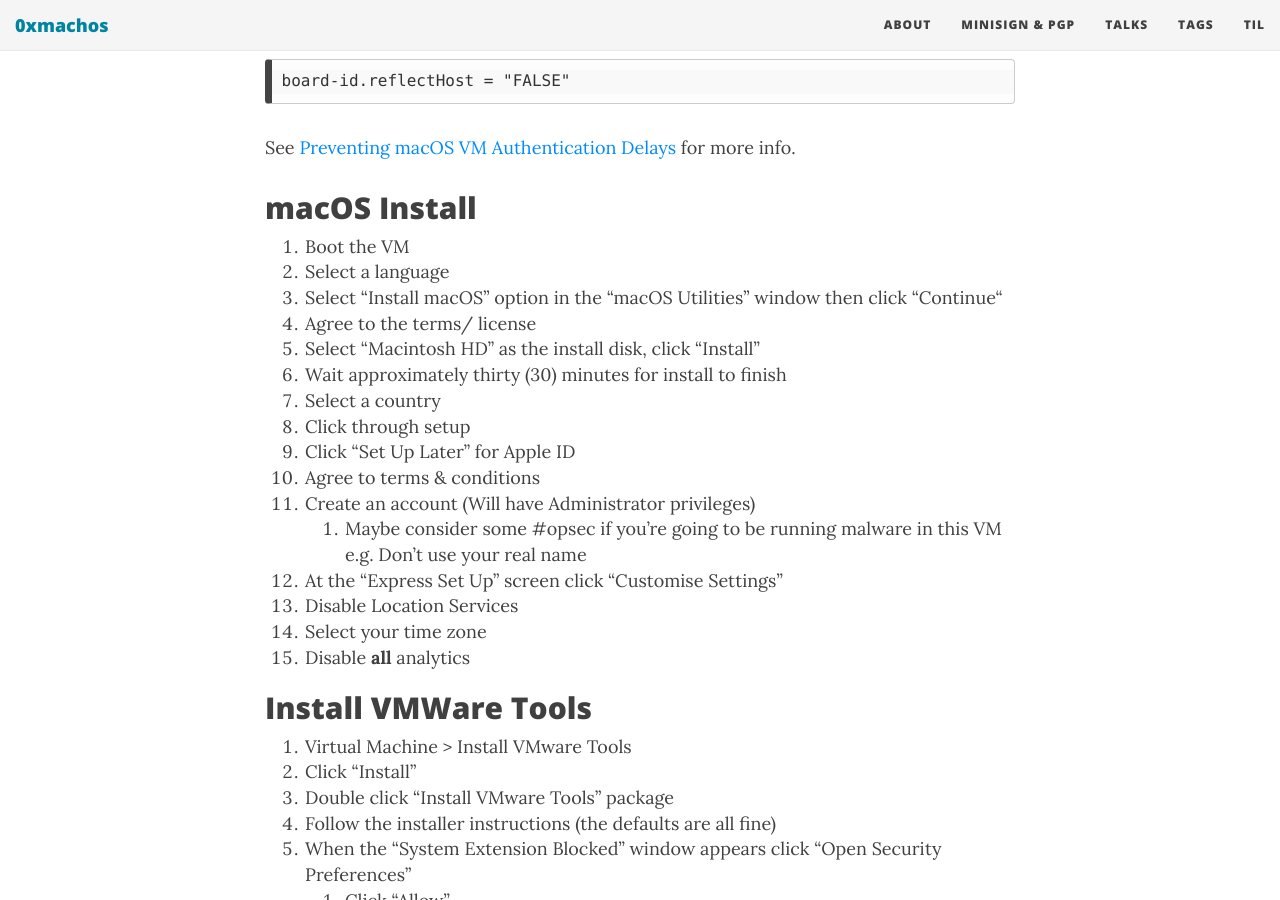
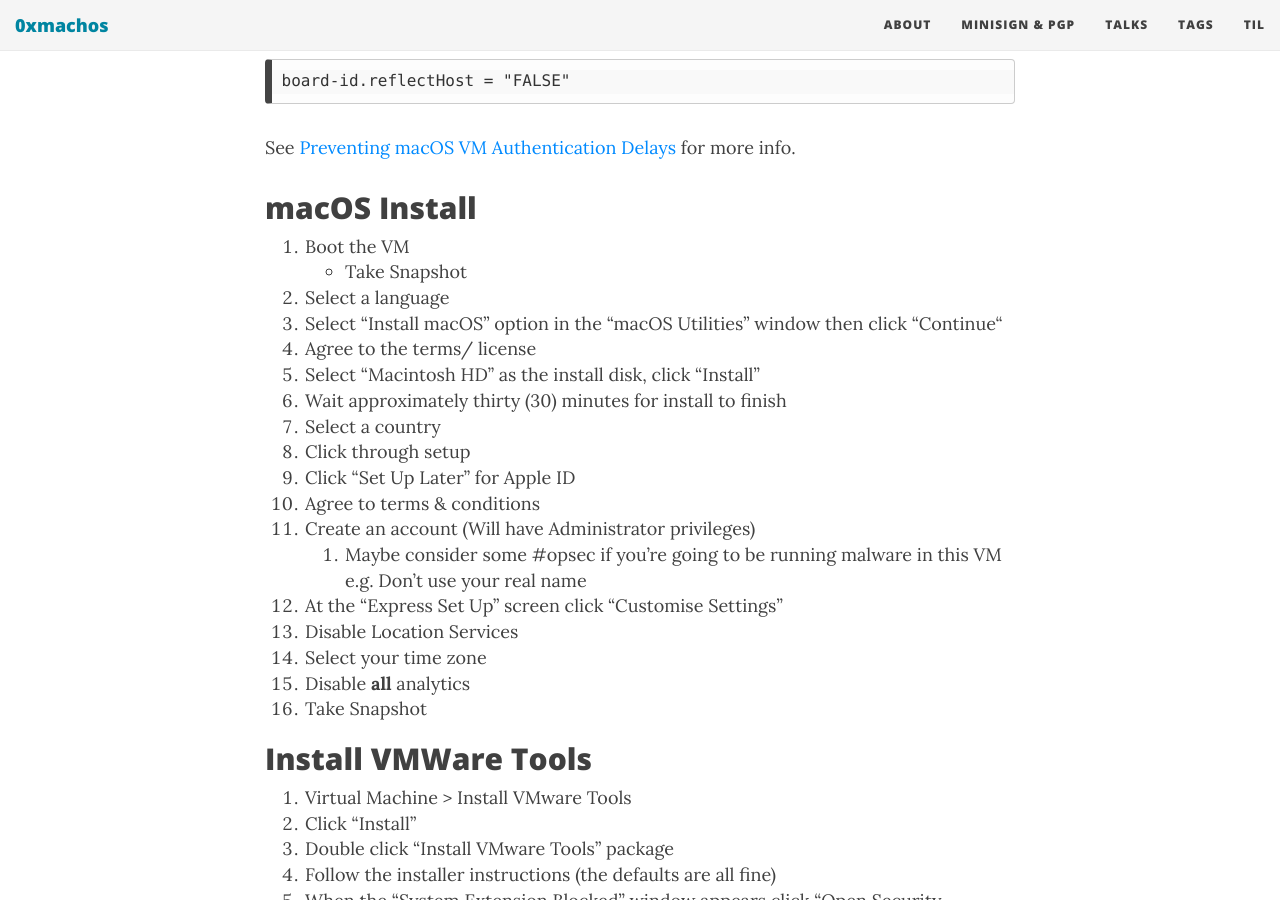
Before and after one commit to 0xmachos/0xmachos.github.io, a Jekyll site: the page built from _posts/2020-05-24-VMware-Fusion-macOS-Research-VM.md, in a window 1280 px wide and 900 px high, scrolled down 1683 px. Built offline with Jekyll 4.4.1, drawn with Linux system fonts in a browser that asks for light colours; nearby versions of some CDN libraries.

Commit message:
macOS Install: Add Take Snapshots

```diff
--- a/_posts/2020-05-24-VMware-Fusion-macOS-Research-VM.md
+++ b/_posts/2020-05-24-VMware-Fusion-macOS-Research-VM.md
@@ -60,6 +60,7 @@ See [Preventing macOS VM Authentication Delays](https://0xmachos.github.io/2019-
 ## macOS Install
 
 1. Boot the VM
+  * Take Snapshot
 2. Select a language
 3. Select “Install macOS” option in the “macOS Utilities” window then click “Continue“
 4. Agree to the terms/ license
@@ -75,6 +76,7 @@ See [Preventing macOS VM Authentication Delays](https://0xmachos.github.io/2019-
 13. Disable Location Services
 14. Select your time zone
 15. Disable **all** analytics
+16. Take Snapshot
 
 ## Install VMWare Tools
 
```
